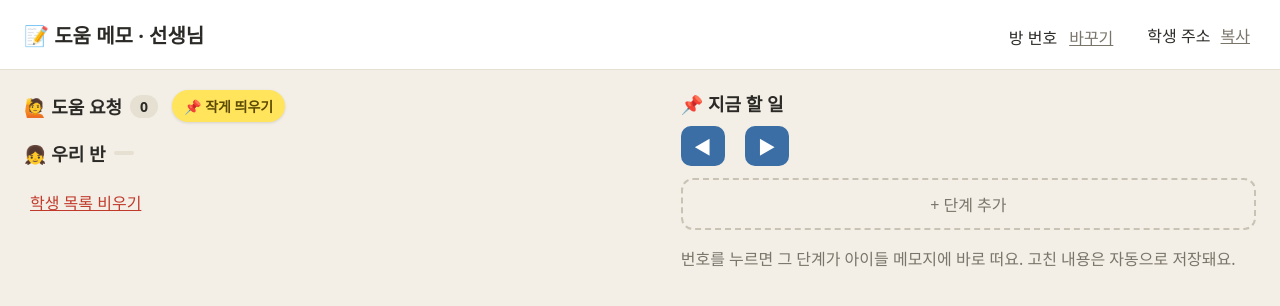
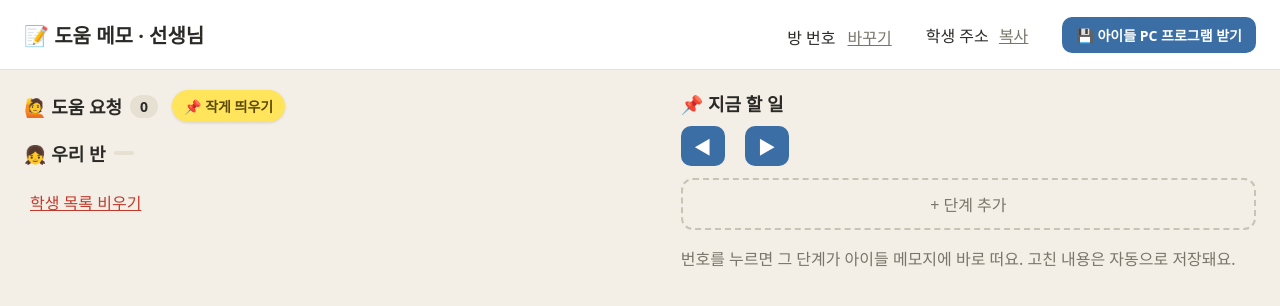
Before and after one commit to yys10413400/help-note, a plain HTML site: page teacher.html in a window 1280 px wide. Drawn offline with Linux system fonts and the light colour scheme.

Commit message:
선생님 화면에 아이들 PC 프로그램 받기 버튼 추가
Co-Authored-By: Claude Opus 5.5 <noreply@anthropic.com>

```diff
--- a/style.css
+++ b/style.css
@@ -66,6 +66,11 @@ label { display: block; font-weight: 600; margin-bottom: 14px; }
   padding: 14px 24px; background: #fff; border-bottom: 1px solid #e6e0d3;
 }
 .tbar h1 { font-size: 20px; margin: 0; margin-right: auto; }
+.getapp {
+  background: #3a6ea5; color: #fff; text-decoration: none; font-weight: 700; font-size: 14px;
+  border-radius: 10px; padding: 8px 14px; white-space: nowrap;
+}
+.getapp:hover { background: #2f5d8e; }
 .roominfo b { font-size: 28px; letter-spacing: 3px; color: #3a6ea5; margin-left: 6px; }
 .grid { display: grid; grid-template-columns: 1.1fr 1fr; gap: 24px; padding: 20px 24px; }
 @media (max-width: 900px) { .grid { grid-template-columns: 1fr; } }
--- a/teacher.html
+++ b/teacher.html
@@ -4,7 +4,7 @@
 <meta charset="utf-8">
 <meta name="viewport" content="width=device-width,initial-scale=1">
 <title>도움 메모 · 선생님</title>
-<link rel="stylesheet" href="style.css?v=6">
+<link rel="stylesheet" href="style.css?v=7">
 <link rel="manifest" href="manifest-teacher.webmanifest">
 <link rel="icon" href="icon-192.png">
 <meta name="theme-color" content="#ffe45c">
@@ -16,6 +16,8 @@
   <h1>📝 도움 메모 · 선생님</h1>
   <div class="roominfo">방 번호<b id="roomCode"></b><button id="newRoom" class="link">바꾸기</button></div>
   <div>학생 주소 <a id="studentLink" target="_blank"></a> <button id="copy" class="link">복사</button></div>
+  <a class="getapp" href="https://github.com/yys10413400/help-note/releases/latest/download/help-note.exe"
+     title="아이들 PC 바탕화면에 두고 더블클릭하면 늘 맨 위에 메모지가 떠요. 설치는 필요 없어요.">💾 아이들 PC 프로그램 받기</a>
 </header>
 
 <div class="grid">
```
Also changed, not shown: index.html (+1 -1 lines).
